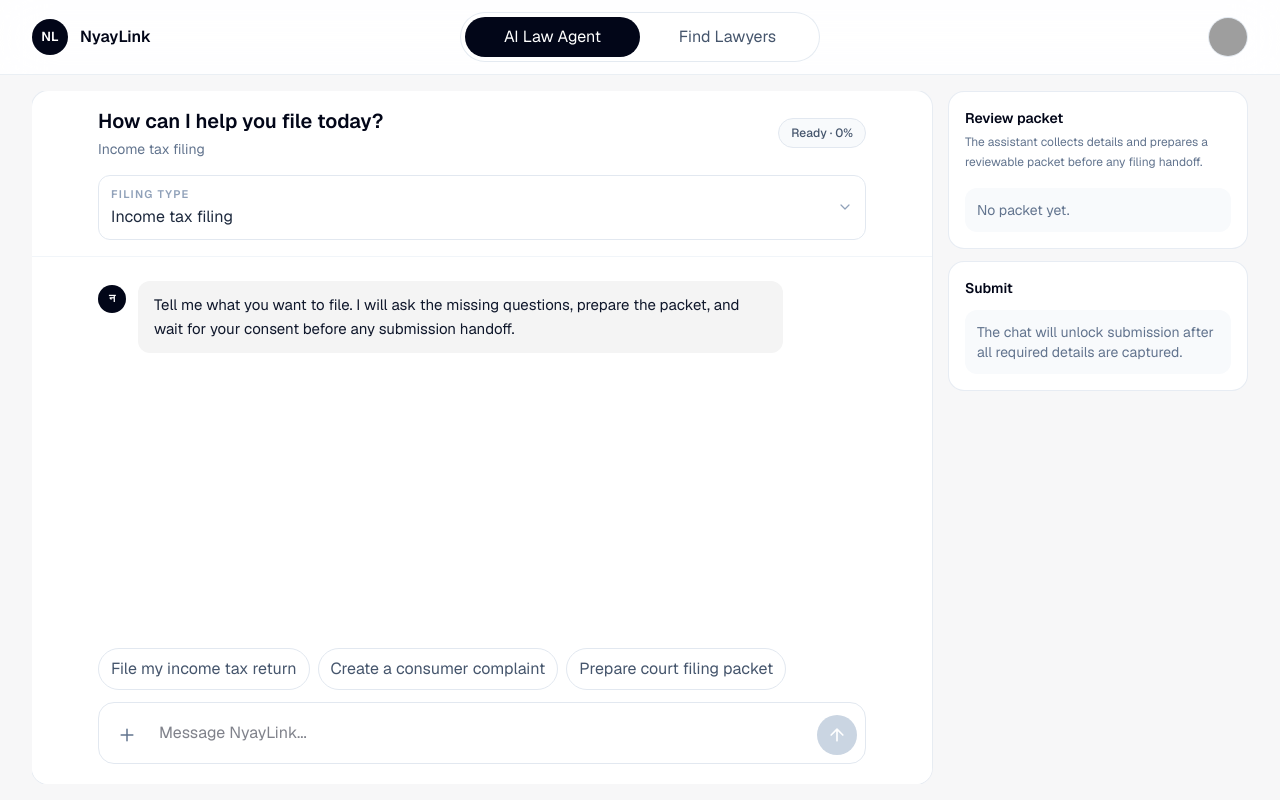
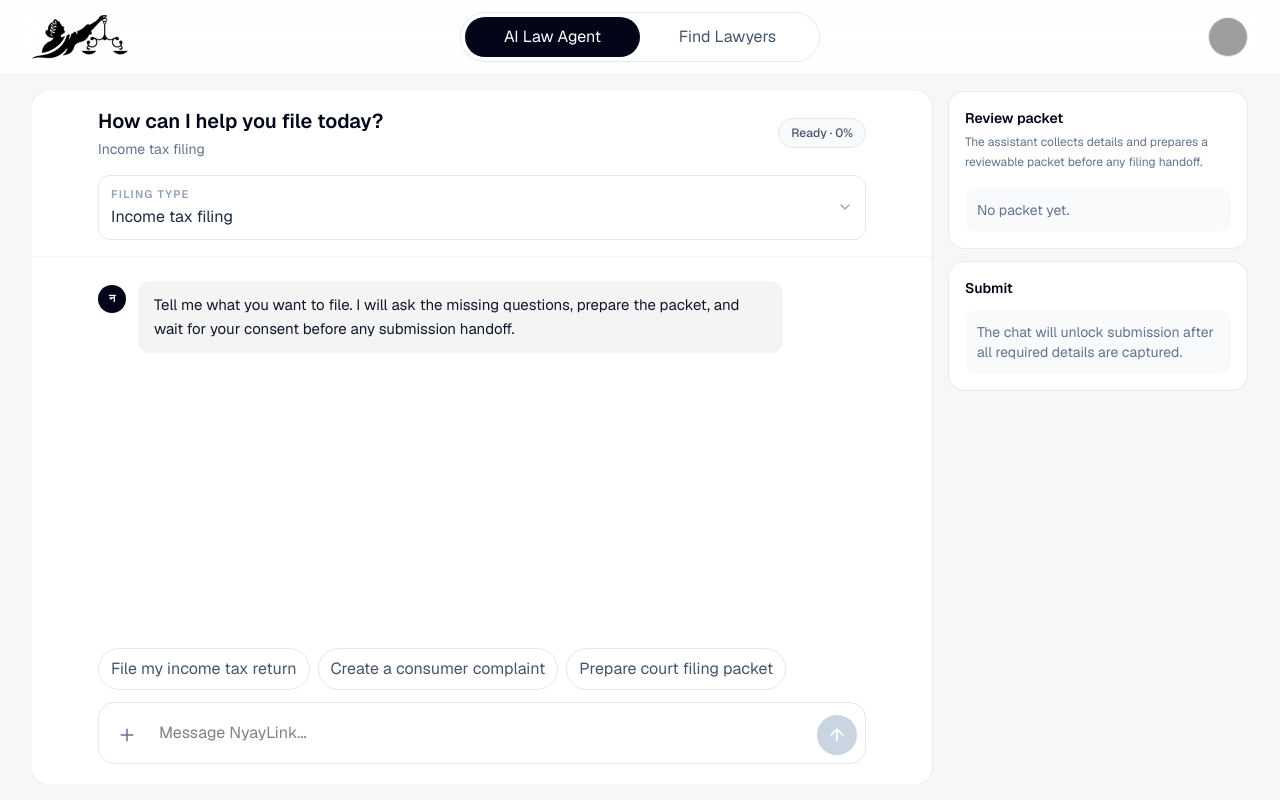
Before and after one commit to farzeenilyaszargar/Caseway, a Next.js app: page /assistant in a window 1280 px wide. Built offline with nearby package versions, Linux system fonts and the light colour scheme; grey boxes are pictures that could not be loaded.

Commit message:
Use uploaded logo mark only

```diff
--- a/app/components/AppShell.tsx
+++ b/app/components/AppShell.tsx
@@ -54,14 +54,12 @@
     <main className="app-canvas flex h-screen flex-col overflow-hidden text-slate-950">
       <header className="z-20 shrink-0 border-b border-slate-200/70 bg-white/88 backdrop-blur-xl">
         <div className="mx-auto grid max-w-7xl grid-cols-[1fr_auto] items-center gap-3 px-4 py-3 sm:grid-cols-[1fr_auto_1fr] sm:px-6 lg:px-8">
-          <Link className="flex items-center gap-3 justify-self-start" href="/">
+          <Link className="flex items-center justify-self-start" href="/" aria-label="NyayLink home">
             <span
               aria-hidden="true"
-              className="grid h-9 w-9 shrink-0 place-items-center rounded-full bg-slate-950 text-[13px] font-semibold tracking-normal text-white"
-            >
-              NL
-            </span>
-            <p className="text-base font-semibold leading-tight tracking-normal text-slate-950">NyayLink</p>
+              className="h-11 w-24 shrink-0 bg-contain bg-left bg-no-repeat"
+              style={{ backgroundImage: "url('/nyaylink-logo.png')" }}
+            />
           </Link>
           {headerAction ? (
             <div className="col-span-2 row-start-2 w-full justify-self-center sm:col-span-1 sm:col-start-2 sm:row-start-1 sm:w-auto">
```
Also changed, not shown: public/nyaylink-logo.png (added).
